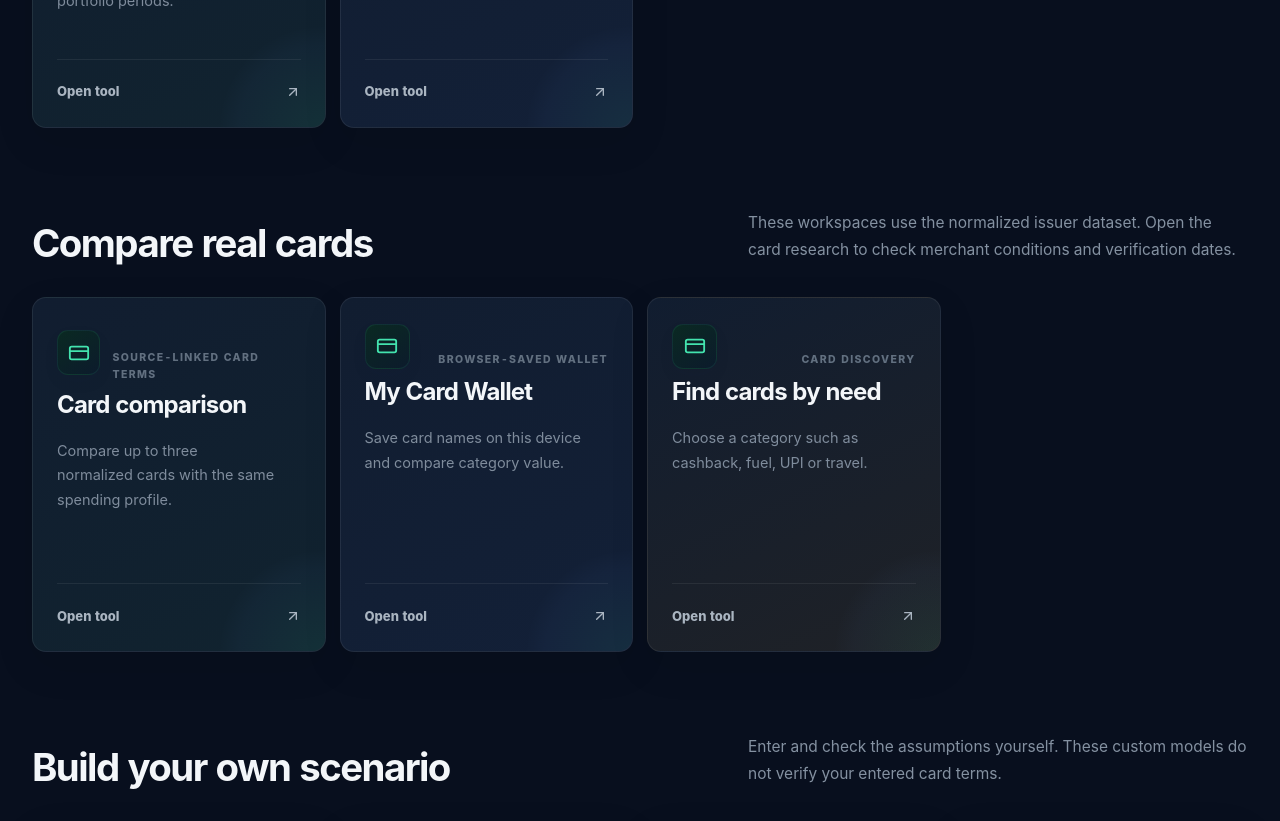
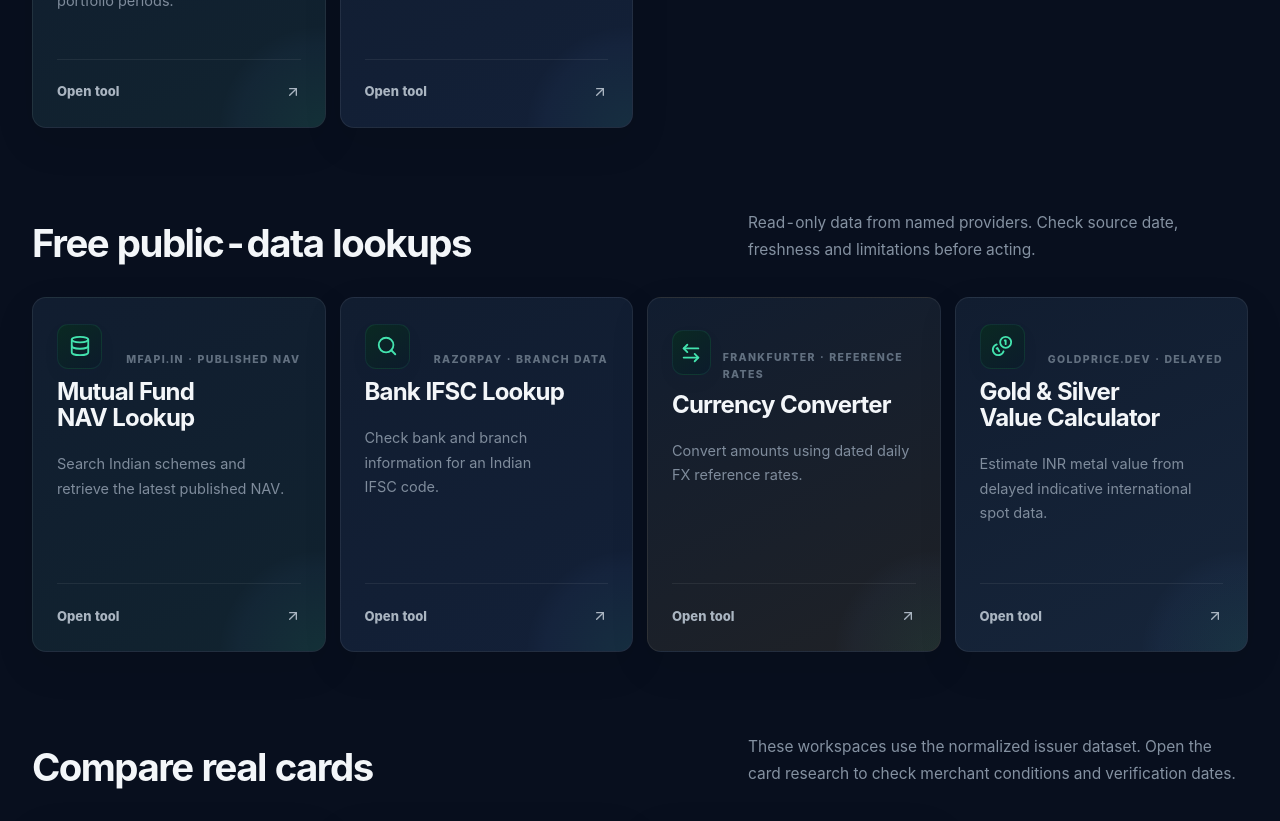
Before and after one commit to aqdas1820/credonomics-site, a Next.js app: page /tools in a window 1280 px wide. Shown: the part 1160-1981 px from the top of the page. Built offline with nearby package versions, Linux system fonts and the light colour scheme; no server answers.

Commit message:
feat: surface four provider-linked tools in finance tools directory

```diff
--- a/app/tools/page.tsx
+++ b/app/tools/page.tsx
@@ -1,4 +1,4 @@
-import { ArrowUpRight, Calculator, CreditCard, Database, Landmark } from 'lucide-react'
+import { ArrowLeftRight, ArrowUpRight, Calculator, Coins, CreditCard, Database, Landmark, Search } from 'lucide-react'
 import SiteFrame from '../components/SiteFrame'
 import { publicTools } from '../data/tool-registry'
 import { quickCalculators } from '../data/quick-calculators'
@@ -14,6 +14,12 @@ const groups = [
   { id: 'research-workspaces', title: 'Research workspaces', description: 'Open the full research application when you need holdings or issue-level analysis.', items: [
     { href: '/tools/mf-portfolio-tracker', title: 'Mutual Fund Portfolio Intelligence', description: 'Inspect scheme holdings and compare disclosed portfolio periods.', kind: 'Disclosed portfolio data', icon: Database },
     { href: '/ipo/analyzer', title: 'IPO Analyzer', description: 'Study issue economics, financial quality and valuation inputs.', kind: 'Issue research', icon: Landmark },
+  ] },
+  { id: 'live-data', title: 'Free public-data lookups', description: 'Read-only data from named providers. Check source date, freshness and limitations before acting.', items: [
+    { href: '/tools/live-data#mf-nav', title: 'Mutual Fund NAV Lookup', description: 'Search Indian schemes and retrieve the latest published NAV.', kind: 'MFapi.in · Published NAV', icon: Database },
+    { href: '/tools/live-data#bank-ifsc', title: 'Bank IFSC Lookup', description: 'Check bank and branch information for an Indian IFSC code.', kind: 'Razorpay · Branch data', icon: Search },
+    { href: '/tools/live-data#currency-converter', title: 'Currency Converter', description: 'Convert amounts using dated daily FX reference rates.', kind: 'Frankfurter · Reference rates', icon: ArrowLeftRight },
+    { href: '/tools/live-data#metals', title: 'Gold & Silver Value Calculator', description: 'Estimate INR metal value from delayed indicative international spot data.', kind: 'goldprice.dev · Delayed', icon: Coins },
   ] },
   { id: 'card-decisions', title: 'Compare real cards', description: 'These workspaces use the normalized issuer dataset. Open the card research to check merchant conditions and verification dates.', items: [
     { href: '/cards/compare', title: 'Card comparison', description: 'Compare up to three normalized cards with the same spending profile.', kind: 'Source-linked card terms', icon: CreditCard },
```
